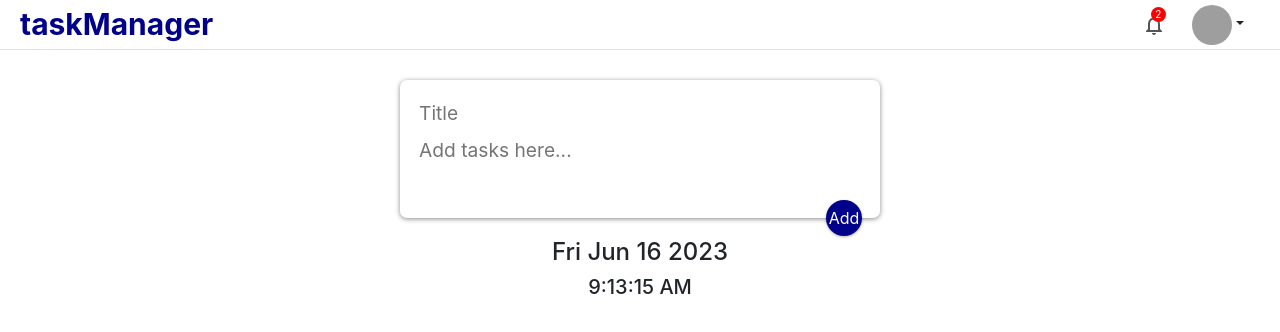
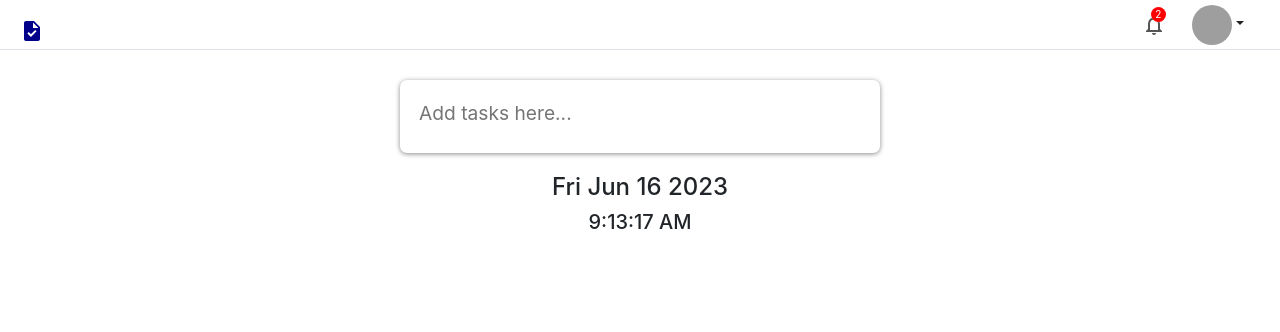
Before and after one commit to nandweza/taskManager, a React (Create React App) app in the folder frontend/: page /task in a window 1280 px wide. Shown: the top 332 px of the page. Built offline with nearby package versions, Linux system fonts and the light colour scheme; grey boxes are pictures that could not be loaded.

Commit message:
updated TaskCard, CreateTask components with more updates

```diff
--- a/frontend/src/components/createTask/CreateTask.jsx
+++ b/frontend/src/components/createTask/CreateTask.jsx
@@ -1,11 +1,16 @@
 import { useState } from 'react';
 import './createTask.css';
+import Fab from '@mui/material/Fab';
+import Zoom from '@mui/material/Zoom';
+import AddOutlinedIcon from '@mui/icons-material/AddOutlined';
 
 const CreateTask = (props) => {
     const [task, setTask] = useState({
         title: '',
         content: ''
     });
+
+    const [isExpand, setExpand] = useState(false);
 
     function handleChange(event) {
         const {name, value} = event.target;
@@ -26,23 +31,32 @@ const CreateTask = (props) => {
         event.preventDefault();
     }
 
+    function expand() {
+        setExpand(true);
+    }
+
+
     return (
-        <form>
-            <input
+        <form className='taskForm'>
+            { isExpand && <input
                 name="title"
                 value={task.title}
                 onChange={handleChange}
                 placeholder="Title"
-            />
+            />}
             <textarea
                 name="content"
+                onClick={expand}
                 value={task.content}
                 onChange={handleChange}
                 placeholder="Add tasks here..."
+                rows={isExpand ? 3 : 1}
             />
-            <button onClick={submitTask}>
-                Add
-            </button>
+            <Zoom in={isExpand}>
+                <Fab onClick={submitTask}>
+                    <AddOutlinedIcon />
+                </Fab>
+            </Zoom>
         </form>
     )
 };
--- a/frontend/src/components/createTask/createTask.css
+++ b/frontend/src/components/createTask/createTask.css
@@ -1,4 +1,4 @@
-form {
+.taskForm {
     position: relative;
     width: 480px;
     margin: 30px auto 20px auto;
@@ -8,8 +8,8 @@ form {
     box-shadow: 0 1px 5px rgb(138, 137, 137);
 }
 
-form input,
-form textarea {
+.taskForm input,
+.taskForm textarea {
     width: 100%;
     border: none;
     padding: 4px;
@@ -19,7 +19,7 @@ form textarea {
     resize: none;
 }
 
-form button {
+.taskForm button {
     position: absolute;
     right: 18px;
     bottom: -18px;
--- a/frontend/src/components/taskCard/TaskCard.jsx
+++ b/frontend/src/components/taskCard/TaskCard.jsx
@@ -1,18 +1,63 @@
-import React from 'react';
+import React, { useState } from 'react';
 import './taskCard.css';
-import DeleteOutlineOutlinedIcon from '@mui/icons-material/DeleteOutlineOutlined';
+import {
+    DeleteOutlineOutlined as DeleteOutlineOutlinedIcon,
+    EditCalendarOutlined as EditCalendarOutlinedIcon,
+    NotificationsNoneOutlined as NotificationsNoneOutlinedIcon,
+    CheckCircleOutlined as CheckCircleOutlinedIcon
+} from '@mui/icons-material';
+import { Button, Menu, MenuItem } from '@mui/material';
+import MoreVertIcon from '@mui/icons-material/MoreVert';
+// import EditCalendarOutlinedIcon from '@mui/icons-material/EditCalendarOutlined';
 
 const TaskCard = (props) => {
+
+    const [anchorEl, setAnchorEl] = useState(null);
+
+    function handleDelete() {
+        props.onDelete(props.id);
+    }
+
+    const handleClick = (event) => {
+        setAnchorEl(event.currentTarget);
+    };
+
+    const handleClose = () => {
+        setAnchorEl(null);
+    };
 
     return (
         <div className="tasks">
             <h1 className='border-bottom'>{props.title}</h1>
-            <ul>
-                <li>{props.content}</li>
-            </ul>
-            <button>
-                <DeleteOutlineOutlinedIcon />
-            </button>
+            <p>{props.content}</p>
+            <div>
+                <Button aria-controls="actions-menu" aria-haspopup="true" onClick={handleClick}>
+                    <MoreVertIcon />
+                </Button>
+                <Menu
+                    id="actions-menu"
+                    anchorEl={anchorEl}
+                    open={Boolean(anchorEl)}
+                    onClose={handleClose}
+                >
+                    <MenuItem onClick={handleClose}>
+                        <CheckCircleOutlinedIcon />
+                        Mark Complete
+                    </MenuItem>
+                    <MenuItem onClick={handleClose}>
+                        <NotificationsNoneOutlinedIcon />
+                        Set Reminder
+                    </MenuItem>
+                    <MenuItem onClick={handleClose}>
+                        <EditCalendarOutlinedIcon />
+                        Edit
+                    </MenuItem>
+                    <MenuItem onClick={handleDelete}>
+                        <DeleteOutlineOutlinedIcon />
+                        Delete
+                    </MenuItem>
+                </Menu>
+            </div>
         </div>
     )
 };
--- a/frontend/src/components/taskCard/taskCard.css
+++ b/frontend/src/components/taskCard/taskCard.css
@@ -13,7 +13,7 @@
     margin-bottom: 6px;
 }
 
-.tasks ul li {
+.tasks p {
     font-size: 1.1em;
     margin-bottom: 10px;
     white-space: pre-wrap;
--- a/frontend/src/components/topbar/Topbar.jsx
+++ b/frontend/src/components/topbar/Topbar.jsx
@@ -7,7 +7,7 @@ import ModeNightOutlinedIcon from '@mui/icons-material/ModeNightOutlined';
 import TranslateOutlinedIcon from '@mui/icons-material/TranslateOutlined';
 import NotificationsActiveOutlinedIcon from '@mui/icons-material/NotificationsActiveOutlined';
 import TaskOutlinedIcon from '@mui/icons-material/TaskOutlined';
-import EditCalendarOutlinedIcon from '@mui/icons-material/EditCalendarOutlined';
+import TaskIcon from '@mui/icons-material/Task';
 
 
 const Topbar = () => {
@@ -16,7 +16,7 @@ const Topbar = () => {
             <div className="topbarWrapper">
                 <div className="topLeft">
                     <span className="logo">
-                        taskManager
+                        <TaskIcon />
                     </span>
                 </div>
                 <div className="topRight">
@@ -44,10 +44,6 @@ const Topbar = () => {
                                     <TaskOutlinedIcon />
                                     <span className="px-2">Tasks</span>
                                 </Link>
-                                <Link to="#" class="dropdown-item user-profile-text">
-                                    <EditCalendarOutlinedIcon />
-                                    <span className="px-2">Edit Task</span>
-                                </Link>
                                 <Link to="#" className="dropdown-item">
                                     <NotificationsActiveOutlinedIcon />
                                     <span className="px-2">Reminders</span>
--- a/frontend/src/components/topbar/topbar.css
+++ b/frontend/src/components/topbar/topbar.css
@@ -19,7 +19,7 @@
 
 .logo {
     font-weight: bold;
-    font-size: 30px;
+    font-size: 70px;
     color: darkblue;
     cursor: pointer;
 }
--- a/frontend/src/pages/login/Login.jsx
+++ b/frontend/src/pages/login/Login.jsx
@@ -49,7 +49,7 @@ const Login = ({ onLogin }) => {
                     <div className="form-group p-2">
                         <button
                             type="submit"
-                            className="btn btn-lg btn-primary"
+                            className="btn btn-primary btn-block"
                             >
                             Log In
                         </button>
--- a/frontend/src/pages/tasks/Task.jsx
+++ b/frontend/src/pages/tasks/Task.jsx
@@ -31,6 +31,14 @@ const Task = () => {
 		});
 	}
 
+	function deleteTask(id) {
+		setTasks(prevTasks => {
+			return prevTasks.filter((taskItem, index) => {
+				return index !== id;
+			});
+		});
+	}
+
   	return (
     	<>
 			<Topbar />
@@ -41,8 +49,16 @@ const Task = () => {
 				<h4 className='text-center'>{date}</h4>
 				<h5 className='text-center'>{time}</h5>
 			</div>
-			{tasks.map(taskItem => {
-				return <TaskCard title={taskItem.title} content={taskItem.content} />
+			{tasks.map((taskItem, index) => {
+				return (
+					<TaskCard
+						key={index}
+						id={index}
+						title={taskItem.title}
+						content={taskItem.content}
+						onDelete={deleteTask}
+					/>
+				)
 			})}
     	</>
   	)
```
